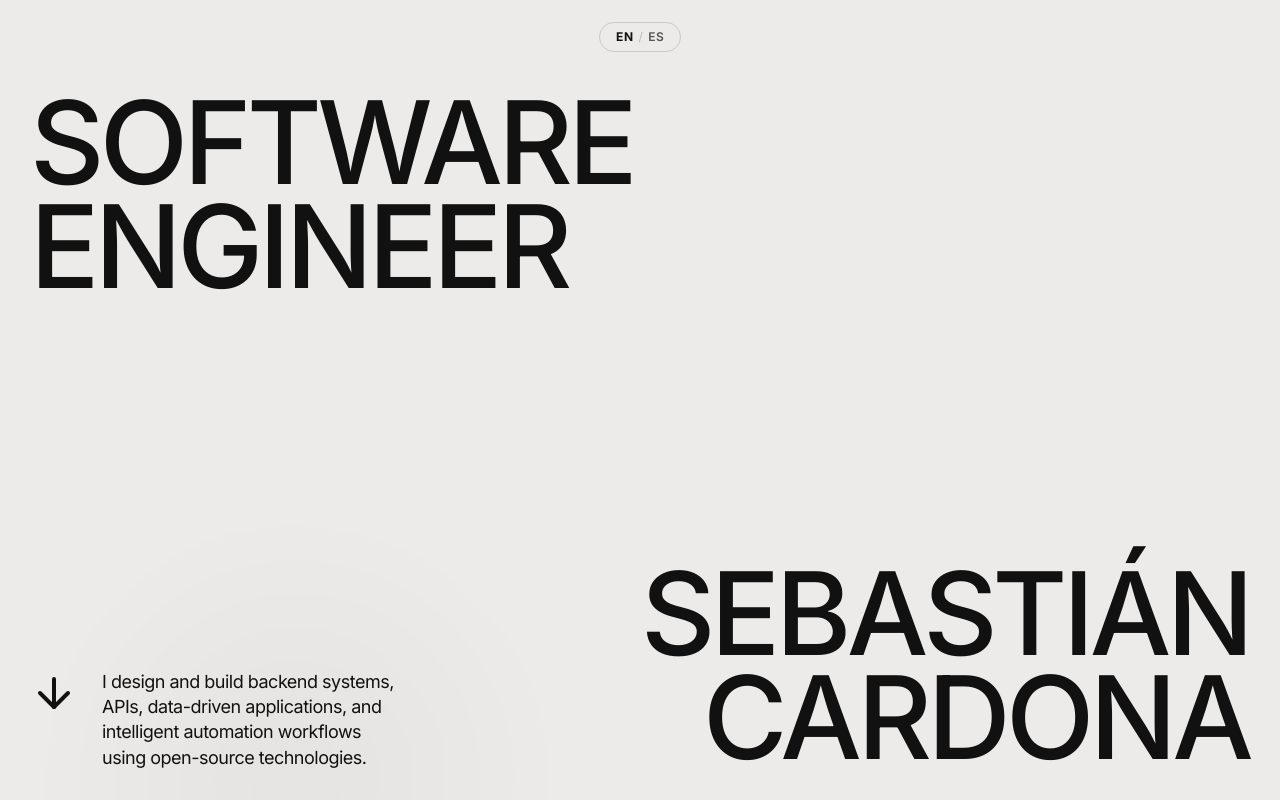
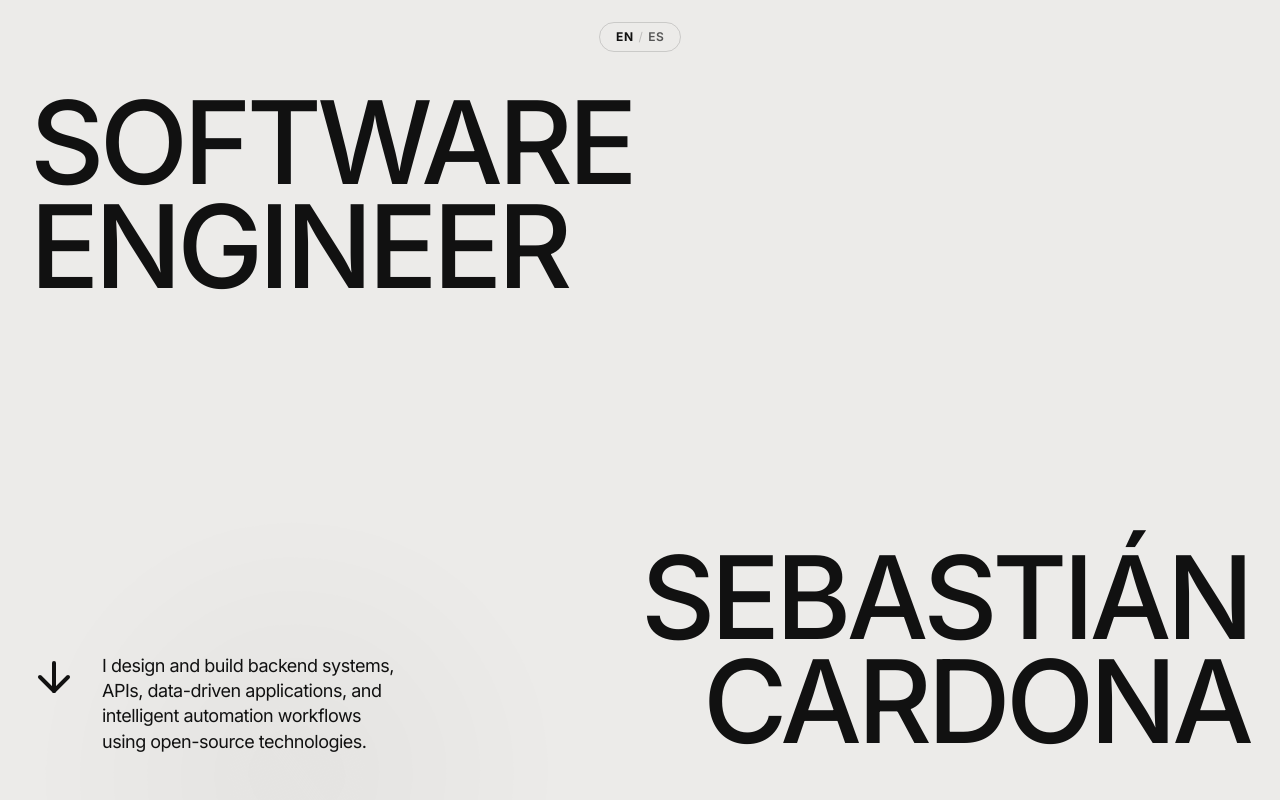
Before and after one commit to sebastiansaintt/sebastiancardona, a Vue app in the folder portfolio-clone/: page / in a window 1280 px wide. Built offline with nearby package versions, Linux system fonts and the light colour scheme; a web font is replaced by a local one.

Commit message:
reduce gap

```diff
--- a/portfolio-clone/src/views/HomeView.vue
+++ b/portfolio-clone/src/views/HomeView.vue
@@ -353,7 +353,7 @@ watch(locale, () => {
   padding: 5.7rem 1.9rem 1.9rem 1.9rem;
   display: flex;
   flex-direction: column;
-  min-height: 100vh;
+  min-height: 98vh;
   position: relative;
   z-index: 2;
 }
```
